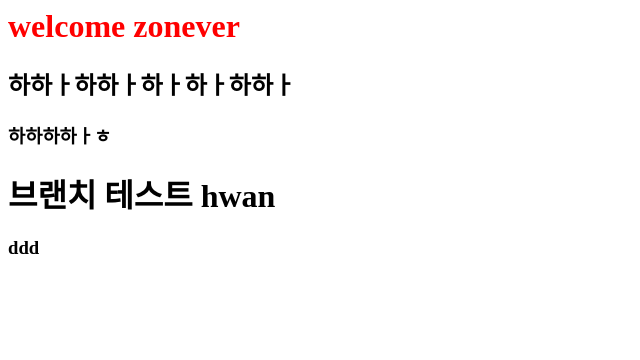
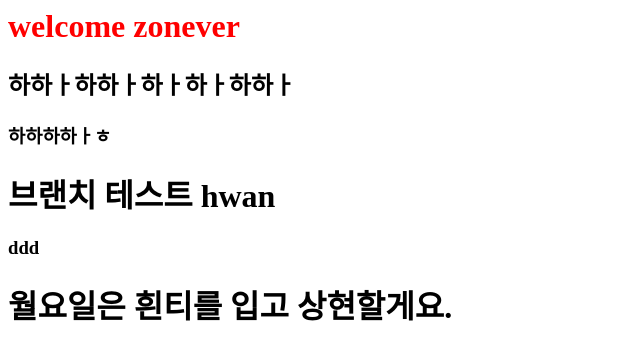
Before and after one commit to zonever/zonver-git-example, a plain HTML site: page index.html in a window 1280 px wide. Shown: the whole page, without its empty margins (0-640 px from the left). Drawn offline with Linux system fonts and the light colour scheme.

Commit message:
상현이가수정했다
알아서

```diff
--- a/index.html
+++ b/index.html
@@ -9,5 +9,6 @@
   <h3>하하하하ㅏㅎ</h3>
   <h1>브랜치 테스트 hwan</h1>
   <h3>ddd</h3>
+  <h1>월요일은 흰티를 입고 상현할게요.</h1>
 </body>
 </html>
```
